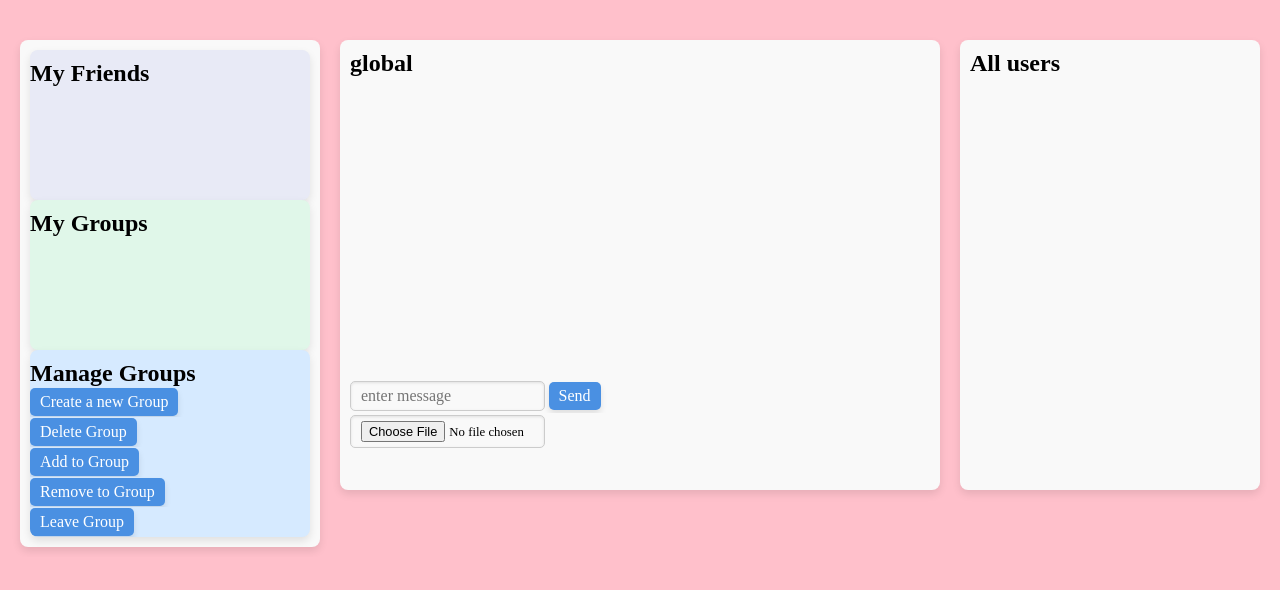
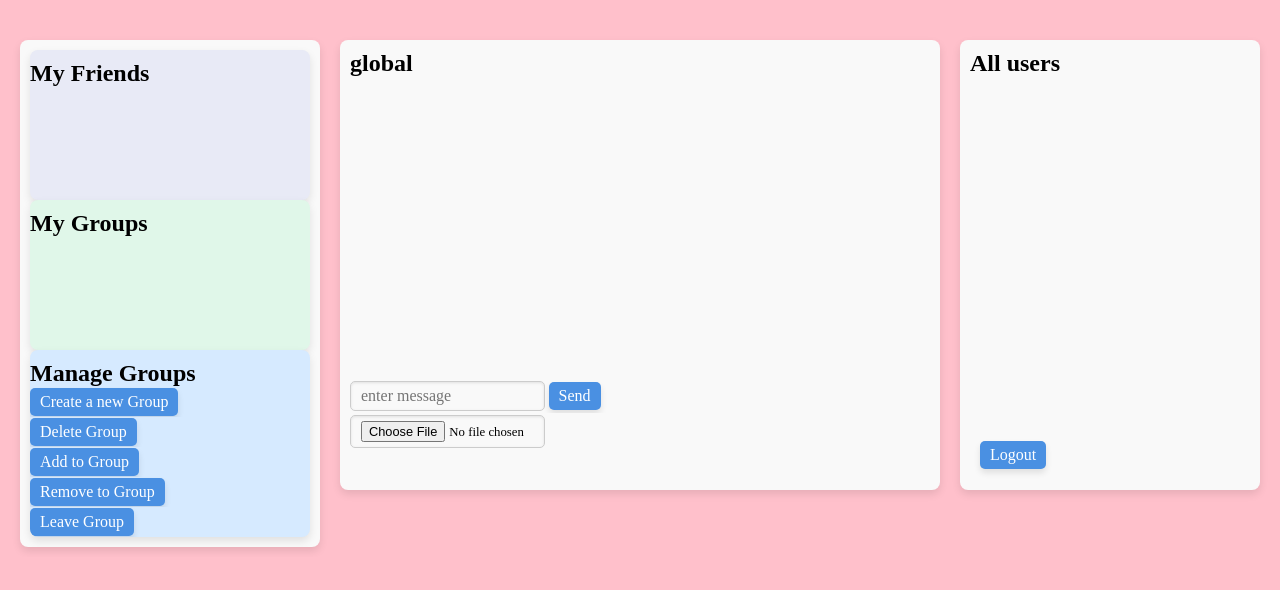
Before and after one commit to abdul7to7/GC_Final_AWS, a website: page frontend/main.html in a window 1280 px wide. Drawn offline with nearby package versions, Linux system fonts and the light colour scheme; no server answers.

Commit message:
added logout btn

```diff
--- a/frontend/main.css
+++ b/frontend/main.css
@@ -149,3 +149,13 @@ button:disabled {
 #input_message_file {
     font-size: 0.8rem;
 }
+
+#rightSection {
+    position: relative;
+}
+
+#logoutBtn {
+    position: absolute;
+    bottom: 20px;
+    left: 20px;
+}
--- a/frontend/main.html
+++ b/frontend/main.html
@@ -115,6 +115,7 @@
           <h2>All users</h2>
           <ui id="all_users_list"></ui>
         </div>
+        <button class="btn" id="logoutBtn">Logout</button>
       </div>
     </div>
   </body>
--- a/frontend/main.js
+++ b/frontend/main.js
@@ -825,3 +825,8 @@ const uploadFile = async (file, token, receiverId, isReceiverGroup) => {
     console.log(e);
   }
 };
+
+document.getElementById("logoutBtn").addEventListener("click", () => {
+  localStorage.clear();
+  window.location.href = "./index.html";
+});
```
